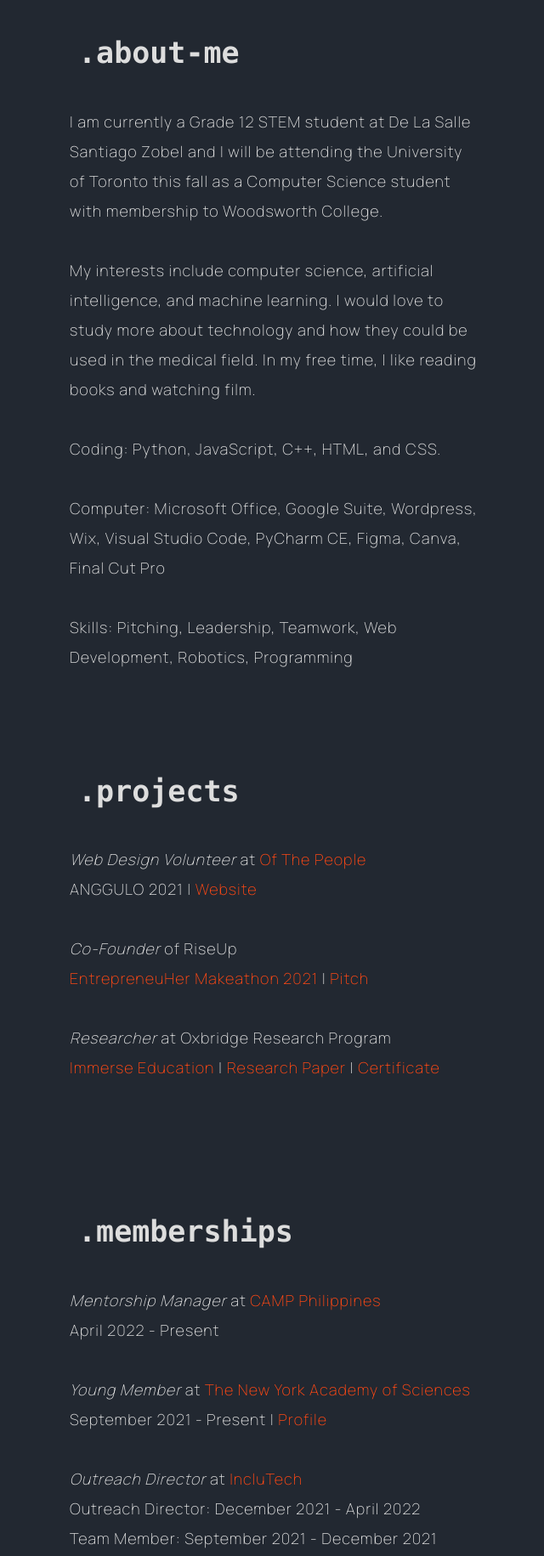
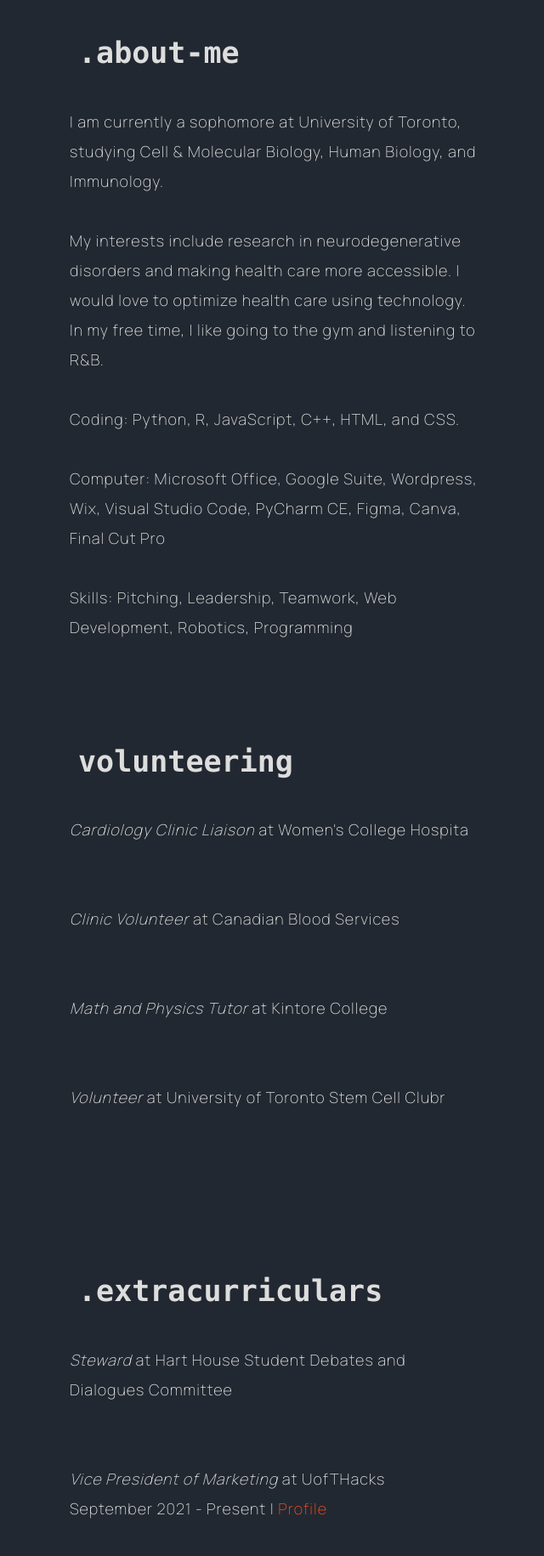
Before and after one commit to sydelle-mago/sydelle-mago.github.io, a plain HTML site: page index.html in a window 1280 px wide. Shown: the part 900-2731 px from the top of the page at 85% size, without its empty margins (76-716 px from the left). Drawn offline with Linux system fonts and the light colour scheme.

Commit message:
Update index.html

```diff
--- a/index.html
+++ b/index.html
@@ -309,24 +309,25 @@
                 </p>
                 <br><br>
                 <p class="normal-text">Welcome to my portfolio.<br><br>
-                    I'm a senior high school student based in the Philippines.
-                    I made this to showcase the different programming projects
-                    I did throughout my life. Follow me with my journey as an
-                    aspiring software engineer and businesswoman.
+                    I'm a third-year student at the University of Toronto.
+                    I was born and raised in the Philippines.
+                    Follow me with my journey as a pre-med student
+                    and aspiring businesswoman trying to make health care
+                    more accessible for everyone.
                 </p>
 
                 <div class="about-me">
                     <h1 class="header">.about-me</h1>
                     <p class="normal-text">
-                        I am currently a Grade 12 STEM student at De La Salle Santiago Zobel and
-                        I will be attending the University of Toronto this fall as a Computer Science
-                        student with membership to Woodsworth College.
+                        I am currently a sophomore at University of Toronto, studying
+                        Cell & Molecular Biology, Human Biology, and Immunology.
                         <br><br>
-                        My interests include computer science, artificial intelligence, and machine
-                        learning. I would love to study more about technology and how they could be used
-                        in the medical field. In my free time, I like reading books and watching film.
+                        My interests include research in neurodegenerative disorders and
+                        making health care more accessible. I would love to optimize
+                        health care using technology. In my free time, I like going to
+                        the gym and listening to R&B.
                         <br><br>
-                        Coding: Python, JavaScript, C++, HTML, and CSS.
+                        Coding: Python, R, JavaScript, C++, HTML, and CSS.
                         <br><br>
                         Computer: Microsoft Office, Google Suite, Wordpress, Wix, Visual Studio Code,
                         PyCharm CE, Figma, Canva, Final Cut Pro
@@ -335,40 +336,39 @@
                     </p>
                 </div>
 
-                <div class="projects">
-                    <h1 class="header">.projects</h1>
+                <div class="volunteering">
+                    <h1 class="header">volunteering</h1>
                     <p class="normal-text">
-                        <i>Web Design Volunteer</i> at <a href="https://www.facebook.com/ofthepeopleph" target="_blank">Of The People</a> <br>
-                        ANGGULO 2021 | <a href="https://oftp.notion.site/Anggulo-Vol-1-7c99468ef66c439f9a27e3e89fca6861?fbclid=IwAR1LWkTuyQUr9F1uj89p4KfXUCd9TDn9BbNlyAiKSfQChS61SdMaJJDshmw" target="_blank">Website</a>
+                        <i>Cardiology Clinic Liaison</i> at Women's College Hospita<br>
                         <br><br>
-                        <i>Co-Founder</i> of RiseUp <br>
-                        <a href="https://www.entrepreneuher2021.com/" target="_blank">EntrepreneuHer Makeathon 2021</a> | <a href="https://drive.google.com/file/d/1xU545y7UA7PFu9MGvBTTCQu5bIRB7NtA/view?usp=sharing" target="_blank">Pitch</a>
+                        <i>Clinic Volunteer</i> at Canadian Blood Services<br>
                         <br><br>
-                        <i>Researcher</i> at Oxbridge Research Program <br>
-                        <a href="https://www.immerse.education/" target="_blank">Immerse Education</a> | <a href="https://medium.com/@sydelledm/evaluating-the-effects-of-covid-19-on-the-philippine-economy-86fdc3302e73" target="_blank">Research Paper</a> | <a href="https://drive.google.com/file/d/1rgkeaqrEn0r2BpqKxiOxosK_5eLU4Ue5/view" target="_blank">Certificate</a>
+                        <i>Math and Physics Tutor</i> at Kintore College<br>
+                        <br><br>
+                        <i>Volunteer</i> at University of Toronto Stem Cell Clubr<br>
                         <br><br>
                     </p>
                 </div>
 
-                <div class="memberships">
-                    <h1 class="header">.memberships</h1>
+                <div class="extracurriculars">
+                    <h1 class="header">.extracurriculars</h1>
                     <p class="normal-text">
-                        <i>Mentorship Manager</i> at <a href="https://www.facebook.com/CAMPphilippines" target="_blank">CAMP Philippines</a> <br>
-                        April 2022 - Present
+                        <i>Steward</i> at Hart House Student Debates and Dialogues Committee<br>
                         <br><br>
-                        <i>Young Member</i> at <a href="https://www.nyas.org/" target="_blank">The New York Academy of Sciences</a> <br>
+                        <i>Vice President of Marketing</i> at UofTHacks<br>
                         September 2021 - Present | <a href="https://joinlaunchpad.com/#/profile/13790" target="_blank">Profile</a>
-                        <br><br>
-                        <i>Outreach Director</i> at <a href="https://www.linkedin.com/company/inclutech/about/" target="_blank">IncluTech</a> <br>
-                        Outreach Director: December 2021 - April 2022 <br>
-                        Team Member: September 2021 - December 2021
-                        <br><br>
-                        <i>Secretary</i> at <a href="https://www.facebook.com/LasalyanongPinoy" target="_blank">Lasalyanong Pinoy</a> <br>
-                        Secretary: June 2019 - March 2020 <br>
-                        Active Member: June 2017 - March 2020
                         <br><br>
                     </p>
                 </div>
+
+                  <div class="projects">
+                    <h1 class="header">.projects</h1>
+                    <p class="normal-text">
+                        <i>FamTree<a href="https://devpost.com/software/famtree" target="_blank">Devpost</a><br>
+                        <br><br>
+                    </p>
+                </div>
+
                 <br><br><br><br>
             </div>
           </div>
```
